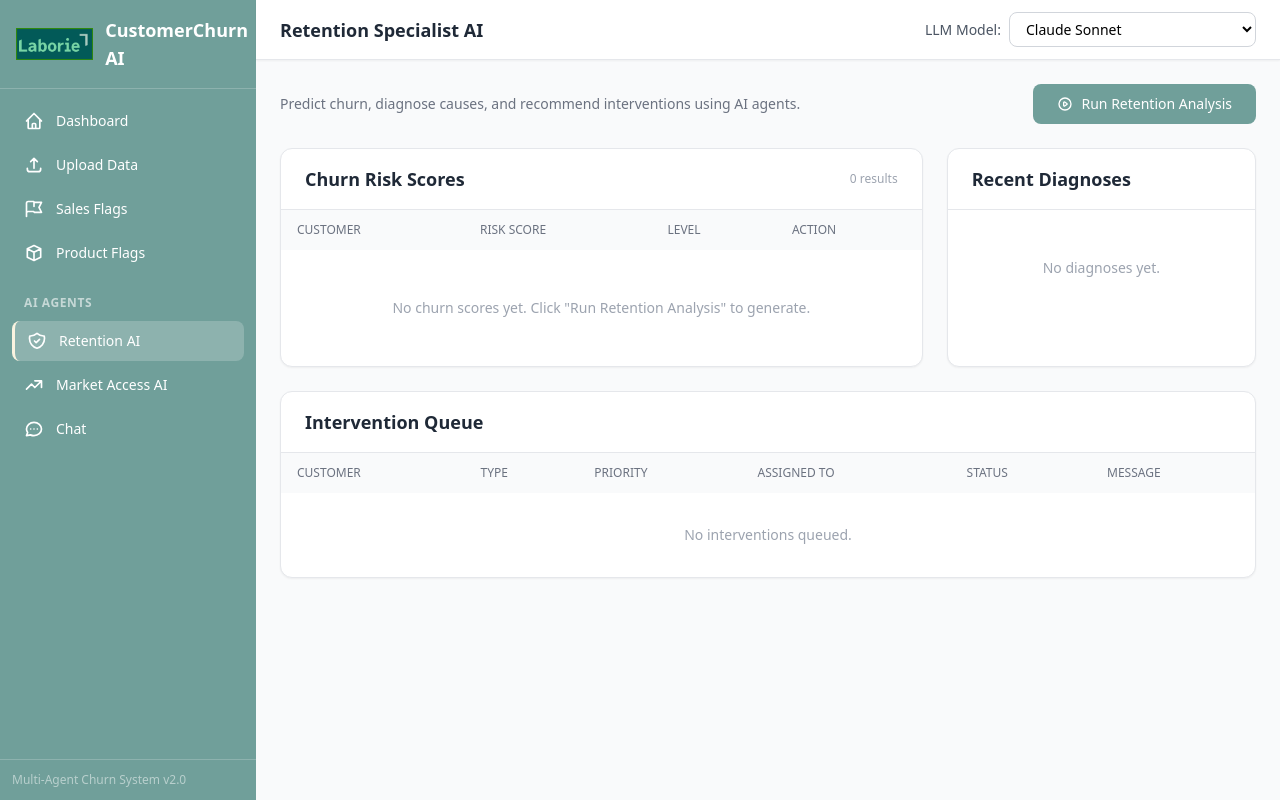
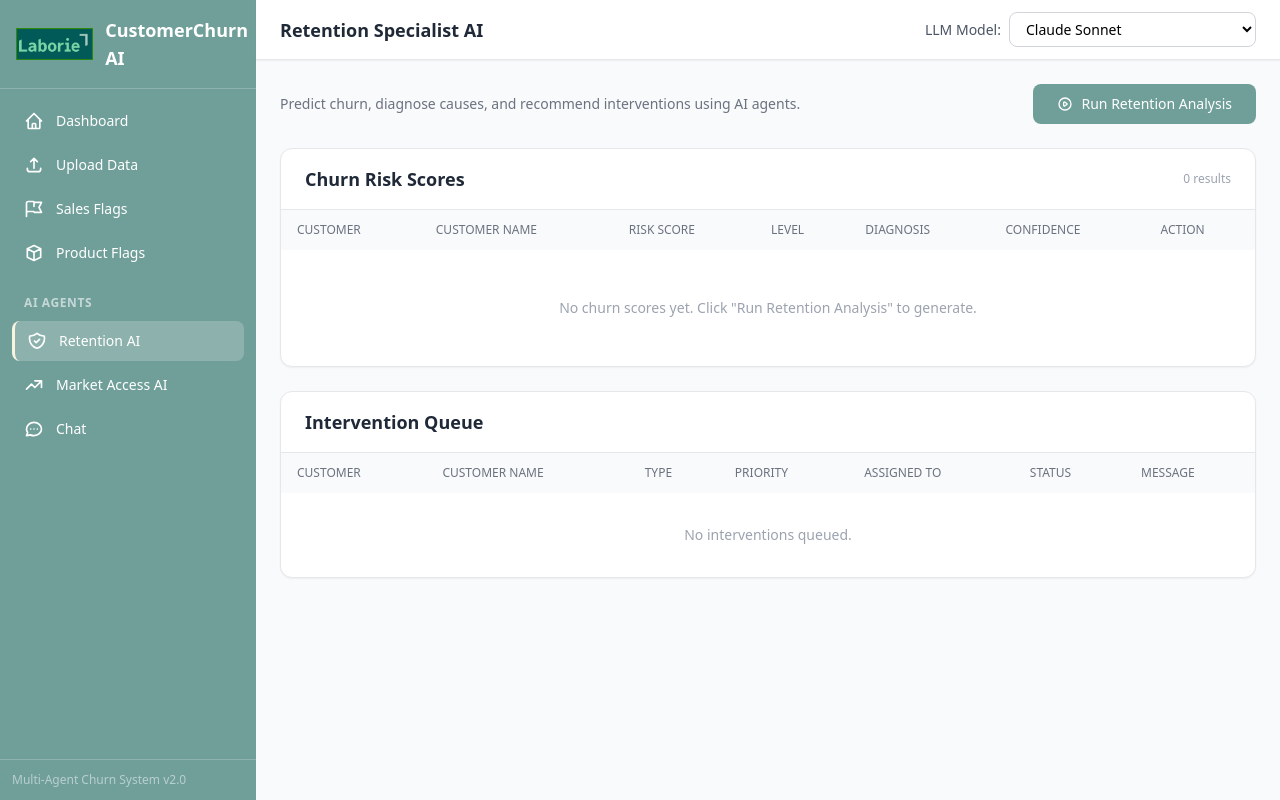
Before and after one commit to OnlineGBC/ChurnEnhance, a Flask app: page /retention/ in a window 1280 px wide. Run offline with Flask 3, Linux system fonts and the light colour scheme; some libraries are stand-ins or nearby versions.

Commit message:
Link retention dashboard panels and add customer names
- Join Customer.customer_name into ChurnScore and Intervention queries
- Build diagnoses_by_customer lookup dict for inline diagnosis display
- Add Customer Name, Diagnosis, and Confidence columns to Churn Risk Scores table
- Remove separate Diagnoses side panel (info now inline in scores table)
- Change layout from grid-cols-3 to full-width for scores table
- Add Customer Name column to Intervention Queue table

```diff
--- a/blueprints/retention.py
+++ b/blueprints/retention.py
@@ -12,13 +12,31 @@ retention_bp = Blueprint("retention", __name__)
 def dashboard():
     db = get_db_session()
     try:
-        churn_scores = db.query(ChurnScore).order_by(desc(ChurnScore.risk_score)).limit(100).all()
-        diagnoses = db.query(Diagnosis).order_by(desc(Diagnosis.created_at)).limit(20).all()
-        interventions = db.query(Intervention).order_by(desc(Intervention.created_at)).limit(50).all()
+        # Join customer name into churn scores
+        churn_scores = (db.query(ChurnScore, Customer.customer_name)
+                        .outerjoin(Customer, ChurnScore.customer_no == Customer.customer_no)
+                        .order_by(desc(ChurnScore.risk_score))
+                        .limit(100).all())
+
+        # Build diagnosis lookup keyed by customer_no
+        diag_results = (db.query(Diagnosis, Customer.customer_name)
+                        .outerjoin(Customer, Diagnosis.customer_no == Customer.customer_no)
+                        .order_by(desc(Diagnosis.created_at))
+                        .all())
+        diagnoses_by_customer = {}
+        for diag, cust_name in diag_results:
+            if diag.customer_no not in diagnoses_by_customer:
+                diagnoses_by_customer[diag.customer_no] = diag
+
+        # Join customer name into interventions
+        interventions = (db.query(Intervention, Customer.customer_name)
+                         .outerjoin(Customer, Intervention.customer_no == Customer.customer_no)
+                         .order_by(desc(Intervention.created_at))
+                         .limit(50).all())
 
         return render_template("retention/dashboard.html",
                                churn_scores=churn_scores,
-                               diagnoses=diagnoses,
+                               diagnoses_by_customer=diagnoses_by_customer,
                                interventions=interventions,
                                config=Config)
     finally:
--- a/templates/retention/dashboard.html
+++ b/templates/retention/dashboard.html
@@ -24,9 +24,8 @@
     </div>
 </div>
 
-<div class="grid grid-cols-1 lg:grid-cols-3 gap-6">
-    <!-- Churn Risk Table -->
-    <div class="lg:col-span-2 bg-white rounded-xl shadow-sm border border-gray-200">
+<!-- Churn Risk Scores — full width with inline diagnosis -->
+<div class="bg-white rounded-xl shadow-sm border border-gray-200">
     <div class="px-6 py-4 border-b border-gray-200 flex items-center justify-between">
         <h2 class="text-lg font-semibold text-gray-800">Churn Risk Scores</h2>
         <span class="text-xs text-gray-400">{{ churn_scores | length }} results</span>
@@ -36,17 +35,22 @@
             <thead class="bg-gray-50">
                 <tr>
                     <th class="px-4 py-3 text-left text-xs font-medium text-gray-500 uppercase">Customer</th>
+                    <th class="px-4 py-3 text-left text-xs font-medium text-gray-500 uppercase">Customer Name</th>
                     <th class="px-4 py-3 text-left text-xs font-medium text-gray-500 uppercase">Risk Score</th>
                     <th class="px-4 py-3 text-left text-xs font-medium text-gray-500 uppercase">Level</th>
+                    <th class="px-4 py-3 text-left text-xs font-medium text-gray-500 uppercase">Diagnosis</th>
+                    <th class="px-4 py-3 text-left text-xs font-medium text-gray-500 uppercase">Confidence</th>
                     <th class="px-4 py-3 text-left text-xs font-medium text-gray-500 uppercase">Action</th>
                 </tr>
             </thead>
             <tbody class="divide-y divide-gray-100" id="churn-scores-body">
-                    {% for score in churn_scores %}
+                {% for score, customer_name in churn_scores %}
+                {% set diag = diagnoses_by_customer.get(score.customer_no) %}
                 <tr class="hover:bg-gray-50">
                     <td class="px-4 py-3">
                         <a href="/retention/{{ score.customer_no }}" class="text-brand-teal hover:underline font-medium">{{ score.customer_no }}</a>
                     </td>
+                    <td class="px-4 py-3 text-gray-700">{{ customer_name or '—' }}</td>
                     <td class="px-4 py-3">
                         <div class="flex items-center gap-2">
                             <div class="w-16 bg-gray-200 rounded-full h-2">
@@ -64,47 +68,26 @@
                             {{ score.risk_level }}
                         </span>
                     </td>
+                    <td class="px-4 py-3 text-gray-600 text-xs max-w-xs truncate">{{ diag.failure_mode if diag else '—' }}</td>
+                    <td class="px-4 py-3">
+                        {% if diag and diag.confidence %}
+                        <span class="text-xs text-gray-500">{{ '%.0f' % (diag.confidence * 100) }}%</span>
+                        {% else %}
+                        <span class="text-xs text-gray-400">—</span>
+                        {% endif %}
+                    </td>
                     <td class="px-4 py-3 text-gray-600 text-xs max-w-xs truncate">{{ score.recommended_action or '—' }}</td>
                 </tr>
                 {% endfor %}
                 {% if not churn_scores %}
                 <tr>
-                        <td colspan="4" class="px-4 py-12 text-center text-gray-400">
+                    <td colspan="7" class="px-4 py-12 text-center text-gray-400">
                         No churn scores yet. Click "Run Retention Analysis" to generate.
                     </td>
                 </tr>
                 {% endif %}
             </tbody>
         </table>
-        </div>
-    </div>
-
-    <!-- Diagnoses Panel -->
-    <div class="bg-white rounded-xl shadow-sm border border-gray-200">
-        <div class="px-6 py-4 border-b border-gray-200">
-            <h2 class="text-lg font-semibold text-gray-800">Recent Diagnoses</h2>
-        </div>
-        <div class="p-4 space-y-3" id="diagnoses-panel">
-            {% for diag in diagnoses %}
-            <div class="border border-gray-100 rounded-lg p-3">
-                <div class="flex items-center justify-between mb-1">
-                    <a href="/retention/{{ diag.customer_no }}" class="text-sm font-medium text-brand-teal hover:underline">{{ diag.customer_no }}</a>
-                    <span class="text-xs text-gray-400">{{ '%.0f' % (diag.confidence * 100) }}% conf.</span>
-                </div>
-                <p class="text-sm font-medium text-gray-700">{{ diag.failure_mode }}</p>
-                {% if diag.suggested_interventions %}
-                <div class="mt-2 flex flex-wrap gap-1">
-                    {% for intv in diag.suggested_interventions[:3] %}
-                    <span class="inline-flex items-center px-2 py-0.5 rounded text-xs bg-brand-teal/10 text-brand-teal">{{ intv }}</span>
-                    {% endfor %}
-                </div>
-                {% endif %}
-            </div>
-            {% endfor %}
-            {% if not diagnoses %}
-            <p class="text-sm text-gray-400 text-center py-8">No diagnoses yet.</p>
-            {% endif %}
-        </div>
     </div>
 </div>
 
@@ -118,6 +101,7 @@
             <thead class="bg-gray-50">
                 <tr>
                     <th class="px-4 py-3 text-left text-xs font-medium text-gray-500 uppercase">Customer</th>
+                    <th class="px-4 py-3 text-left text-xs font-medium text-gray-500 uppercase">Customer Name</th>
                     <th class="px-4 py-3 text-left text-xs font-medium text-gray-500 uppercase">Type</th>
                     <th class="px-4 py-3 text-left text-xs font-medium text-gray-500 uppercase">Priority</th>
                     <th class="px-4 py-3 text-left text-xs font-medium text-gray-500 uppercase">Assigned To</th>
@@ -126,11 +110,12 @@
                 </tr>
             </thead>
             <tbody class="divide-y divide-gray-100" id="interventions-body">
-                {% for intv in interventions %}
+                {% for intv, customer_name in interventions %}
                 <tr class="hover:bg-gray-50">
                     <td class="px-4 py-3 font-medium">
                         <a href="/retention/{{ intv.customer_no }}" class="text-brand-teal hover:underline">{{ intv.customer_no }}</a>
                     </td>
+                    <td class="px-4 py-3 text-gray-700">{{ customer_name or '—' }}</td>
                     <td class="px-4 py-3 text-gray-600">{{ intv.intervention_type }}</td>
                     <td class="px-4 py-3">
                         <span class="inline-flex items-center px-2 py-0.5 rounded text-xs font-medium
@@ -154,7 +139,7 @@
                 {% endfor %}
                 {% if not interventions %}
                 <tr>
-                    <td colspan="6" class="px-4 py-8 text-center text-gray-400 text-sm">No interventions queued.</td>
+                    <td colspan="7" class="px-4 py-8 text-center text-gray-400 text-sm">No interventions queued.</td>
                 </tr>
                 {% endif %}
             </tbody>
```
Lines whose indentation alone changed are shown as unchanged.
